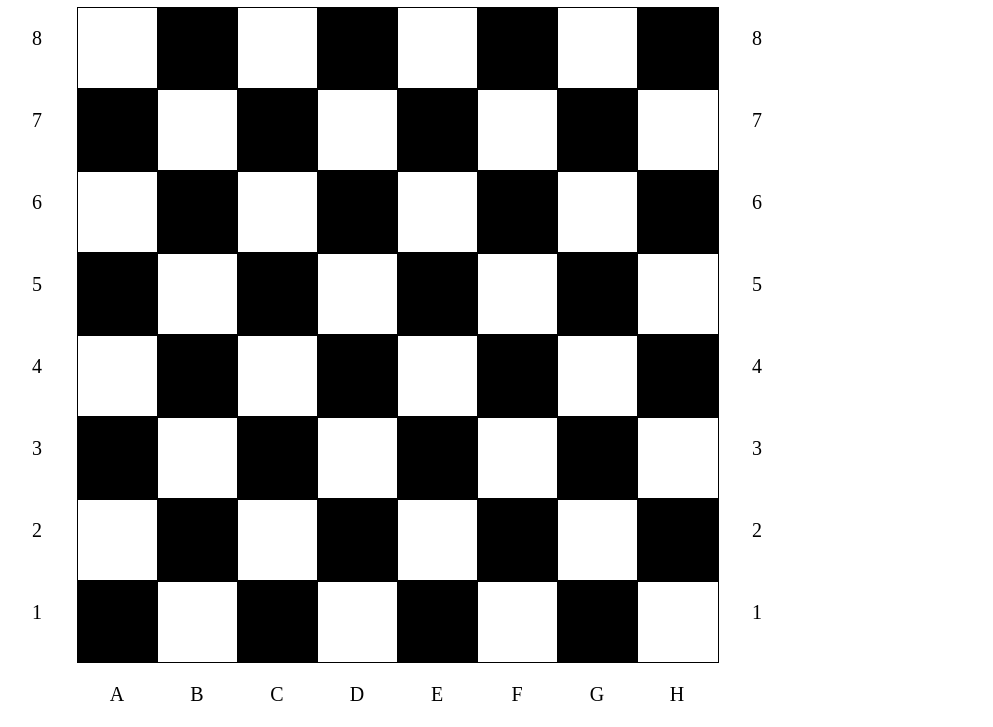
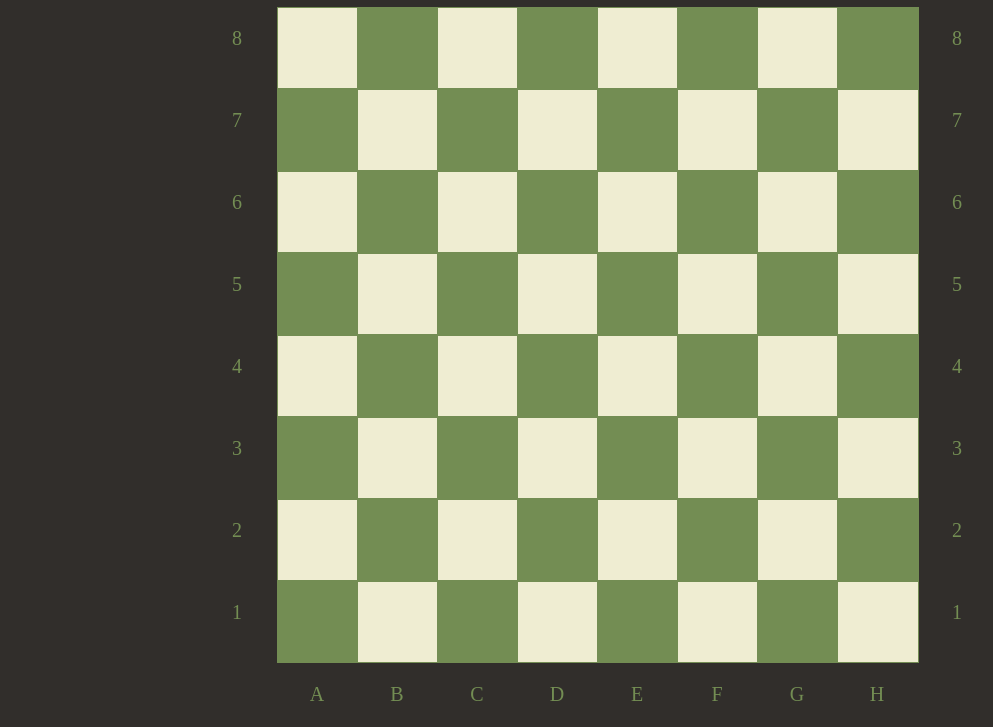
Before and after one commit to BartovElisha/Chess-Board, a plain HTML site: page index.html in a window 1280 px wide. Shown: the part 73-800 px from the top of the page, without its empty margins (203-1196 px from the left). Drawn offline with Linux system fonts and the light colour scheme.

Commit message:
Updated chess board collors

```diff
--- a/style.scss
+++ b/style.scss
@@ -1,16 +1,17 @@
 $box-size: 80px;
 
 body {
+    background-color: #312E2B;
     margin: auto;
     text-align:center;
 }
 
 h1 {
-    color: blue;
+    color: #738D53;
 }
 
 .grid-container {
-    margin: 0 0 0 200px;
+    margin: 0 0 0 400px;
     display: grid;
     grid-template-columns: $box-size $box-size $box-size $box-size $box-size $box-size $box-size $box-size $box-size $box-size;
 }
@@ -21,19 +22,19 @@ h1 {
     height: $box-size;
     border-style:solid;
     border-width: 1px;
-    border-color: black;
+    border-color: #738D53;
 }
 
 .white {
-    background-color: white;
+    background-color: #EFEDD2;
 }
 
 .black {
-    background-color: black;
+    background-color: #738D53;
 }
 
 .letter-mark {
-    color: black;
+    color: #738D53;
     text-align: center;
     font-size: 20px;
 }
```
Also changed, not shown: style.css, 1 other file.
